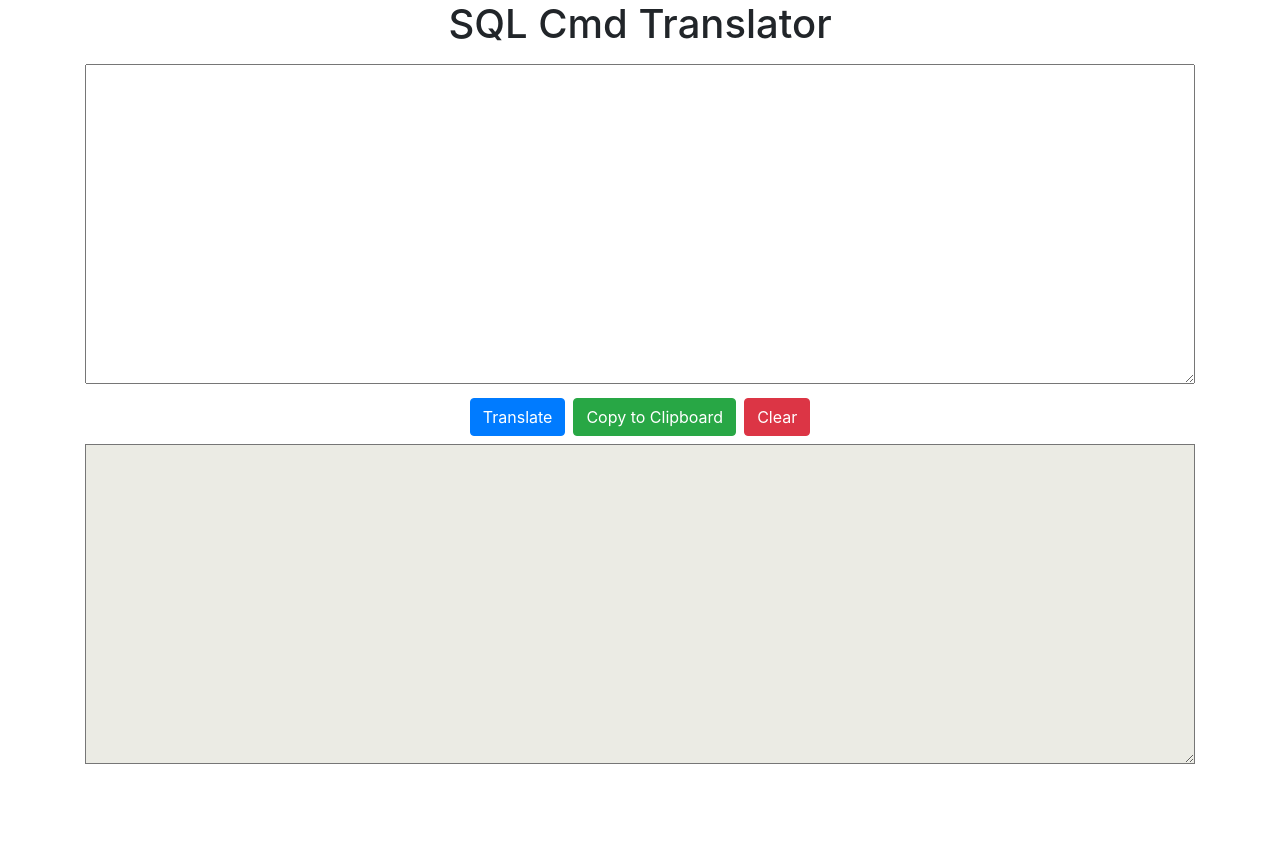
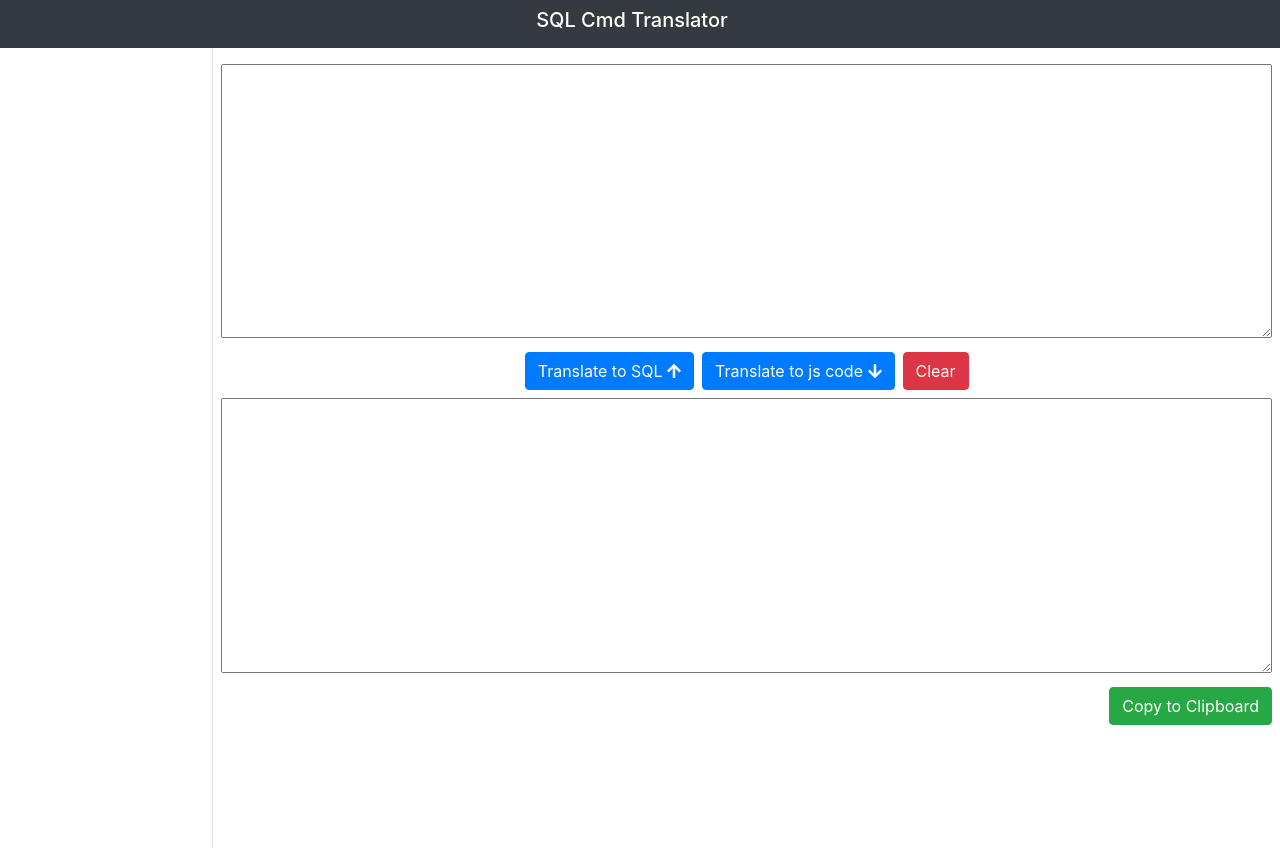
Before and after one commit to ro1963855/SQLCmd2JsCode, a plain HTML site: page index.html in a window 1280 px wide. Drawn offline with nearby package versions, Linux system fonts and the light colour scheme.

Commit message:
change layout

```diff
--- a/index.html
+++ b/index.html
@@ -15,6 +15,7 @@
     <script src="https://maxcdn.bootstrapcdn.com/bootstrap/4.0.0/js/bootstrap.min.js" integrity="sha384-JZR6Spejh4U02d8jOt6vLEHfe/JQGiRRSQQxSfFWpi1MquVdAyjUar5+76PVCmYl"
         crossorigin="anonymous"></script>
     <script src="https://cdnjs.cloudflare.com/ajax/libs/lodash.js/4.17.5/lodash.js"></script>
+    <script defer src="https://use.fontawesome.com/releases/v5.0.8/js/all.js"></script>
 </head>
 <style>
     html,
@@ -23,16 +24,8 @@
         height: 100%;
     }
 
-    .minh-30 {
-        min-height: 40%;
-    }
-
-    .h-10 {
-        height: 10%;
-    }
-
-    .bg-disabled {
-        background-color: rgb(235, 235, 228);
+    .minh-35 {
+        min-height: 35%;
     }
 
     .position-absolute-center {
@@ -48,20 +41,37 @@
 </style>
 
 <body class="position-relative">
-    <h1 class="text-center">SQL Cmd Translator</h1>
-    <div class="container h-100">
-        <form action="" class="h-100">
-            <textarea class="w-100 minh-30 mt-2 mb-2" id="js-input"></textarea>
+    <nav class="navbar-dark bg-dark text-center">
+        <span class="navbar-brand h1">
+            SQL Cmd Translator
+        </span>
+    </nav>
+    <div class="container-fluid h-100">
+        <div class="row h-100">
+            <div class="col-sm-2 d-flex border-right align-items-center">
+
+            </div>
+            <div class="col-sm-10 h-100 p-2">
+                    <textarea class="w-100 minh-35 mt-2 mb-2" id="js-input"></textarea>
                     <div class="d-flex justify-content-center">
-                <button type="button" class="btn btn-primary mr-2" id="js-translate">Translate</button>
-                <button type="button" class="btn btn-success mr-2" id="js-copy">Copy to Clipboard</button>
+                        <button type="button" class="btn btn-primary mr-2" id="js-translate">Translate to SQL
+                            <i class="fas fa-arrow-up"></i>
+                        </button>
+                        <button type="button" class="btn btn-primary mr-2" id="js-translate">Translate to js code
+                            <i class="fas fa-arrow-down"></i>
+                        </button>
                         <button type="reset" class="btn btn-danger">Clear</button>
                     </div>
-            <textarea class="w-100 minh-30 mt-2 mb-2 bg-disabled" id="js-output" readonly></textarea>
+                    <textarea class="w-100 minh-35 mt-2 mb-2" id="js-output"></textarea>
+                    <div class="d-flex">
+                        <button type="button" class="btn btn-success ml-auto" id="js-copy">Copy to Clipboard</button>
+                    </div>
                 </form>
+            </div>
         </div>
         <div class="alert alert-success position-absolute-center fade" id="js-copy-success" role="alert">
             Copy to Clipboard success
+        </div>
     </div>
 </body>
 
```
Lines whose indentation alone changed are shown as unchanged.
